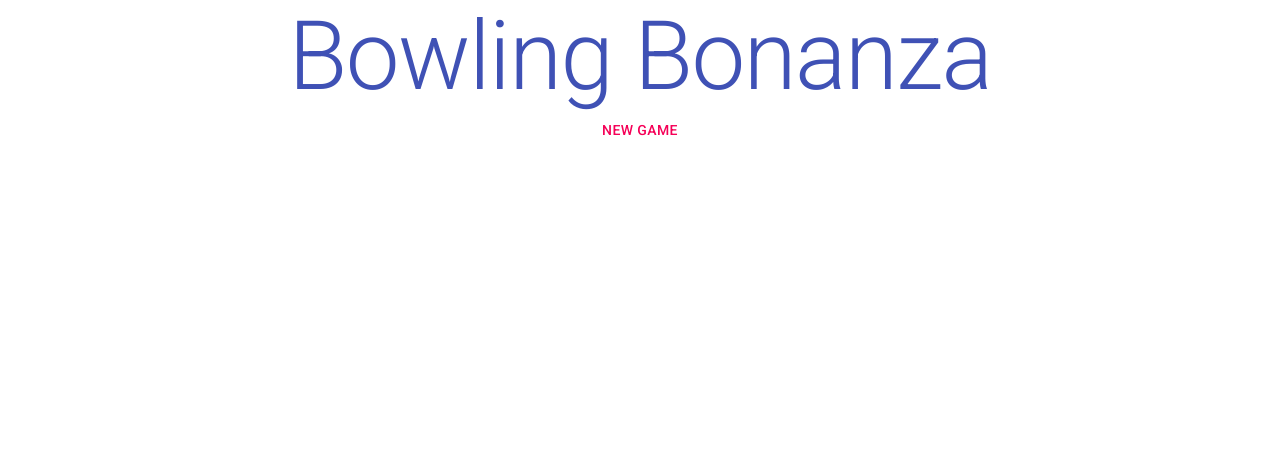
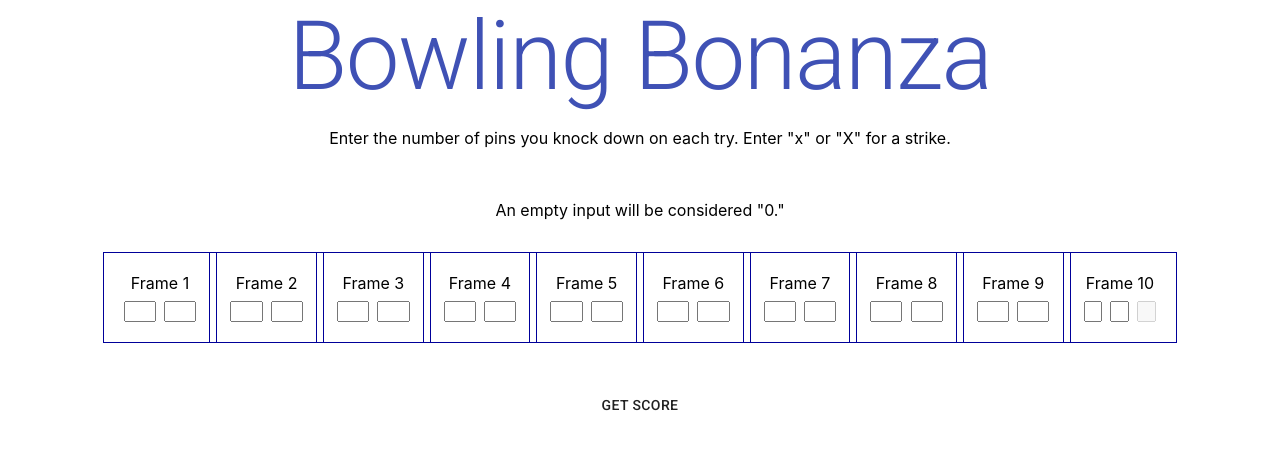
Before and after one commit to nicoledow/bowling-bonanza, a React (Create React App) app: page / in a window 1280 px wide. Shown: the top 450 px of the page. Built offline with nearby package versions, Linux system fonts and the light colour scheme.

Commit message:
generating scores

```diff
--- a/src/App.css
+++ b/src/App.css
@@ -13,3 +13,10 @@
 .largeMarginTop {
   margin-top: 3.5rem;
 }
+
+.scoreRow {
+  border: 1px solid #000099;
+  padding: 1rem;
+  margin-top: 1rem;
+  margin-bottom: 1rem;
+}
--- a/src/App.js
+++ b/src/App.js
@@ -2,28 +2,15 @@ import React, { useState } from "react";
 
 import "./App.css";
 import AppHeader from "./Components/AppHeader";
-import GameStarter from "./Components/GameStarter";
-import BowlingGameSheet from "./Containers/BowlingGameSheet";
+import GameScoreRow from "./Containers/GameScoreRow";
 
 function App() {
-  const [gameBegun, beginGame] = useState(false);
-  const [players, setPlayers] = useState([]);
-
-  if (gameBegun && players.length > 0) {
-    return (
-      <div class="centered">
-        <AppHeader />
-        <BowlingGameSheet players={players}/>
-      </div>
-    );
-  } else {
-    return (
-      <div class="centered">
-        <AppHeader />
-        <GameStarter setPlayers={setPlayers} beginGame={beginGame}/>
-      </div>
-    );
-  }
+  return (
+    <div class="fullWidth centered">
+      <AppHeader />
+      <GameScoreRow />
+    </div>
+  );
 }
 
 export default App;
--- a/src/Components/AppHeader.js
+++ b/src/Components/AppHeader.js
@@ -7,6 +7,10 @@ export default function AppHeader() {
       <Typography variant="h1" color="primary">
         Bowling Bonanza
       </Typography>
+      <p>Enter the number of pins you knock down on each try. Enter "x" or "X" for a strike.</p>
+      <br/>
+      <p>An empty input will be considered "0."</p>
+      <br/>
     </div>
   );
 }
--- a/src/Components/Frame.js
+++ b/src/Components/Frame.js
@@ -1,37 +1,144 @@
-import React, { useState } from "react";
-import { Grid } from '@material-ui/core';
+import React, { useEffect, useState } from "react";
+import { Grid } from "@material-ui/core";
 
 export default function Frame(props) {
-    const [try1, setTry1] = useState(0);
-    const [try2, setTry2] = useState(0);
+  const [try1, setTry1] = useState(0);
+  const [try2, setTry2] = useState(0);
 
+  useEffect(() => {
+    if (try1 + try2 > 10) {
+      alert("A frame's scores cannot add up to more than 10!");
+    }
+  }, [try1, try2]);
 
-    const updateFrameAndTotal = (frame, value) => {
-        if (frame === 1) {
-            setTry1(try1 + parseInt(value));
-        } else {
-            setTry2(try2 + parseInt(value));
-        }
+  const handleScore = (event, tryNum) => {
+    if (props.round === 10) {
+      handleFinalFrameScore(event, tryNum);
+      return;
     }
 
+    let score;
+    if (event.target.value === "X" || event.target.value === "x") {
+      score = event.target.value;
+      if (tryNum === 1) {
+        event.target.parentElement.querySelector(
+          'input[name="try-2"]'
+        ).disabled = true;
+      }
+    } else {
+      score = parseInt(event.target.value);
+    }
+
+    const updatedScores = [...props.scores];
+    const idx = props.round * 2 - 2; //equates to the index in the array that this try corresponds to
+    updatedScores[idx] = score;
+
+    if (typeof score === "string") {
+      score = 10;
+    }
+    if (tryNum == 1) {
+      setTry1(score);
+    } else {
+      setTry2(score);
+    }
+
+    props.setScores(updatedScores);
+  };
+
+  const handleFinalFrameScore = (event, tryNum) => {
+    function allow3rdTry() {
+      const try3Input = document.getElementById("try-3");
+      try3Input.removeAttribute("disabled");
+    }
+
+    const updatedScores = [...props.scores];
+    let score;
+
+    //check if a strike on first shot
+    if (
+      tryNum === 1 &&
+      (event.target.value === "x" ||
+        event.target.value === "X" ||
+        event.target.value == 10)
+    ) {
+      allow3rdTry();
+      score = 10;
+    } else if (tryNum === 2 && props.scores.pop() + props.scores.pop() == 10) {
+      //check if spare in first two shots of 10th frame
+      allow3rdTry();
+      score = parseInt(event.target.value);
+    } else {
+      score = parseInt(event.target.value);
+    }
+
+    updatedScores[props.round * 2 - 2] = score;
+    props.setScores(updatedScores);
+  };
+
+  if (props.round !== 10) {
     return (
-        <Grid container direction="row" spacing={1}>
-            <Grid container item xs={12}>
-                <div className="fullWidth centered">
-                    Frame {props.round}
-                </div>
-            </Grid>
-            <Grid container item xs={6}>
-                <input type="text" min="0" onChange={e => updateFrameAndTotal(1, e.target.value)} style={{width: '75%'}}/>
-            </Grid>
-            <Grid container item xs={6}>
-                <input type="text" min="0" onChange={e => updateFrameAndTotal(2, e.target.value)} style={{width: '75%'}}/>
-            </Grid>
-            <Grid container item xs={12} className="largeMarginTop">
-                <div className="fullWidth centered">
-                    Frame Total: {(try1 + try2)}
-                </div>
-            </Grid>
+      <Grid container direction="row" spacing={1} className="scoreRow">
+        <Grid container item xs={12}>
+          <div className="fullWidth centered">Frame {props.round}</div>
         </Grid>
-    )
+        <Grid container item xs={6}>
+          <input
+            type="text"
+            min="0"
+            max="10"
+            name="try-1"
+            onChange={(e) => handleScore(e, 1)}
+            style={{ width: "75%" }}
+          />
+        </Grid>
+        <Grid container item xs={6}>
+          <input
+            type="text"
+            min="0"
+            max="10"
+            name="try-2"
+            onChange={(e) => handleScore(e, 2)}
+            style={{ width: "75%" }}
+          />
+        </Grid>
+      </Grid>
+    );
+  } else {
+    return (
+      <Grid container direction="row" spacing={1} className="scoreRow">
+        <Grid container item xs={12}>
+          <div className="fullWidth centered">Frame {props.round}</div>
+        </Grid>
+        <Grid container item xs={4}>
+          <input
+            type="text"
+            min="0"
+            max="10"
+            onChange={(e) => handleScore(e, 1)}
+            style={{ width: "75%" }}
+          />
+        </Grid>
+        <Grid container item xs={4}>
+          <input
+            type="text"
+            min="0"
+            max="10"
+            onChange={(e) => handleScore(e, 2)}
+            style={{ width: "75%" }}
+          />
+        </Grid>
+        <Grid container item xs={4}>
+          <input
+            type="text"
+            min="0"
+            max="10"
+            id="try-3"
+            disabled="disabled"
+            onChange={(e) => handleScore(e, 3)}
+            style={{ width: "75%" }}
+          />
+        </Grid>
+      </Grid>
+    );
+  }
 }
--- a/src/Components/GameForm.js
+++ /dev/null
@@ -1,33 +0,0 @@
-import React, { useState } from "react";
-
-
-export default function GameForm(props) {
-
-  const [player1Name, setPlayer1] = useState(null);
-  const [player2Name, setPlayer2] = useState(null);
-
-  const handleSubmit = () => {
-      if (!player1Name || !player2Name) {
-          alert('Please enter player names before proceeding!');
-          return;
-      }
-      props.setPlayers([player1Name, player2Name]);
-      props.beginGame(true);
-  }
-
-  return (
-    <form onSubmit={handleSubmit}>
-        <label>
-            Player 1 Name:
-            <input type="text" value={player1Name} onChange={e => setPlayer1(e.target.value)} style={{margin: '1rem'}}/>
-        </label>
-        <br/>
-        <label>
-            Player 2 Name:
-            <input type="text" value={player2Name} onChange={e => setPlayer2(e.target.value)} style={{margin: '1rem'}}/>
-        </label>
-        <br/>
-      <button type="submit">Begin!</button>
-    </form>
-  );
-}
--- a/src/Components/GameStarter.js
+++ /dev/null
@@ -1,20 +0,0 @@
-import React, { useState } from "react";
-import { Button } from "@material-ui/core";
-
-import GameForm from './GameForm';
-
-export default function GameStarter(props) {
-  const [displayForm, updateDisplayForm] = useState(false);
-
-  if (displayForm) {
-    return <GameForm setPlayers={props.setPlayers} beginGame={props.beginGame}/>;
-  } else {
-    return (
-      <div className="centered">
-        <Button onClick={e => updateDisplayForm(true)} color="secondary">
-          New Game
-        </Button>
-      </div>
-    );
-  }
-}
--- a/src/Containers/BowlingGameSheet.js
+++ /dev/null
@@ -1,32 +0,0 @@
-import React, { useState } from "react";
-import { Grid } from "@material-ui/core";
-
-import GameScoreRow from "./GameScoreRow";
-
-export default function BowlingGameSheet(props) {
-  const [totals, setTotals] = useState({
-    1: 0,
-    2: 0,
-  });
-
-  return (
-    <div className="centered">
-      <Grid container direction="row" className="largeMarginBottom">
-        <GameScoreRow
-          playerNum={1}
-          player={props.players[0]}
-          totals={totals}
-          setTotals={setTotals}
-        />
-      </Grid>
-      <Grid container direction="row" className="largeMarginBottom">
-        <GameScoreRow
-          playerNum={2}
-          player={props.players[1]}
-          totals={totals}
-          setTotals={setTotals}
-        />
-      </Grid>
-    </div>
-  );
-}
--- a/src/Containers/GameScoreRow.js
+++ b/src/Containers/GameScoreRow.js
@@ -1,36 +1,90 @@
 import React, { useState } from "react";
-import { Grid, Typography } from "@material-ui/core";
+import { Grid, Button } from "@material-ui/core";
 
 import Frame from "../Components/Frame";
 
-export default function GameScoreRow(props) {
+export default function GameScoreRow() {
+    const [scores, setScores] = useState(Array(21).fill(0));
+
+
+  const calculateScore = () => {
+      let runningTotal = 0;
+
+      //tally the first 9 frames
+      for (let i = 0; i < 17; i++) {
+          if (i % 2 !== 0) { continue }
+
+          console.log(`running total at idx ${i}`, runningTotal);
+
+          const try1 = scores[i];
+          const try2 = scores[i + 1];
+
+          if (scores[i] === 'x' || scores[i] === 'X') {
+              const addition = processStrike(scores, i);
+              runningTotal += addition;
+              continue;
+          } else if (scores[i] + scores[i+1] === 10) {
+              const addition = processSpare(scores, (i + 1));
+              runningTotal += addition;
+              continue;
+          } else {
+              runningTotal += (try1 + try2);
+          }
+      }
+
+      //add the 10th frame scores
+      const frame10Score = scores[18] + scores[19] + scores[20];
+      runningTotal += frame10Score;
+      console.log('frame 10 score', frame10Score);
+      console.log('total score', runningTotal);
+
+      alert(`Your final score is ${runningTotal}!`);
+  };
+
+  const processStrike = (scores, idx) => {
+    let nextFrameShot1 = scores[idx + 2];
+    let nextFrameShot2 = scores[idx + 3];
+
+    if (nextFrameShot1 === 'x' || nextFrameShot1 === 'X') {
+        nextFrameShot1 = 10;
+    }
+
+    const result =  nextFrameShot1 + nextFrameShot2 + 10;
+    return result;
+  };
+
+  const processSpare = (scores, idx) => {
+    const nextTry = scores[idx + 1];
+    const result = nextTry + 10;
+    return result;
+  }
+
   return (
     <Grid container direction="row" className="largeMarginBottom">
-      <Grid container item xs={1}>
-        {props.player}
-      </Grid>
+
+      <Grid container item xs={1} />
+
       {[...Array(10).keys()].map((idx) => {
         return (
           <Grid container item xs={1}>
             <Frame
               round={idx + 1}
-              player={props.player}
-              playerNum={props.playerNum}
-              totals={props.totals}
-              setTotals={props.setTotals}
+              scores={scores}
+              setScores={setScores}
               key={`round_${idx}`}
             />
           </Grid>
         );
       })}
+
       <Grid container item xs={1} />
-      <Grid container item xs={12}>
+
+      <Grid container item xs={12} style={{marginTop: '3rem'}}>
         <div className="fullWidth centered">
-          <Typography variant="h6" justify="center">
-            Total: {props.totals[props.playerNum]}
-          </Typography>
+          <Button onClick={calculateScore}>Get Score</Button>
         </div>
       </Grid>
+
     </Grid>
   );
 }
```
Also changed, not shown: 1 other file (tests, documents, lock files or other folders).
